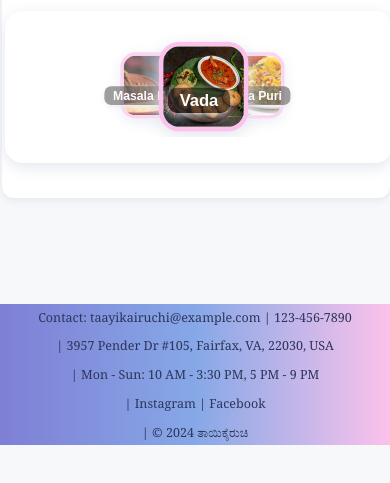
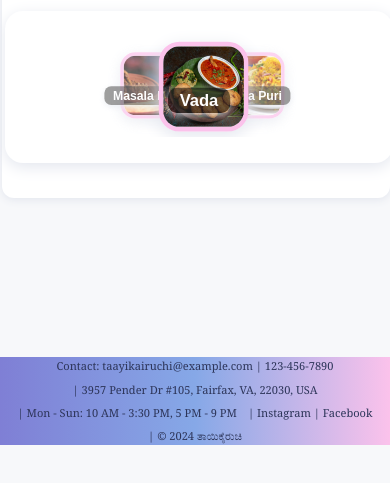
Before and after one commit to ManjuKB182/TaayiKaiRuchi, a plain HTML site: page index.html in a window 390 px wide. Shown: the part 399-882 px from the top of the page. Drawn offline with Linux system fonts and the light colour scheme.

Commit message:
Make TaayiKaiRuchi title a home link on all pages; compact mobile footer height and padding

```diff
--- a/css/style.css
+++ b/css/style.css
@@ -221,16 +221,15 @@ footer {
     padding: 0.15em 0.5em;
   }
   .footer-single-line {
-    font-size: 0.85em;
-    gap: 0.5em;
-    padding: 0.1em 0.2em;
-    flex-direction: column;
-    align-items: flex-start;
-    white-space: normal;
+    font-size: 0.75em;
+    gap: 0.3em;
+    padding: 0.05em 0.1em;
+    line-height: 1.1;
   }
   footer {
-    font-size: 0.85em;
-    padding: 0.2em 0 0.1em 0;
+    font-size: 0.75em;
+    padding: 0.1em 0 0.05em 0;
+    min-height: unset;
   }
 }
 
```
Also changed, not shown: about.html (+1 -1 lines), contact.html (+1 -1 lines), menu.html (+1 -1 lines).
